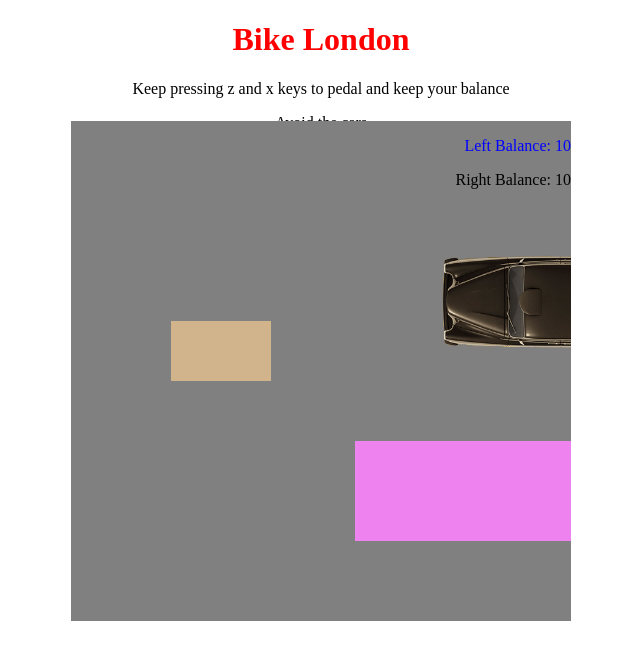
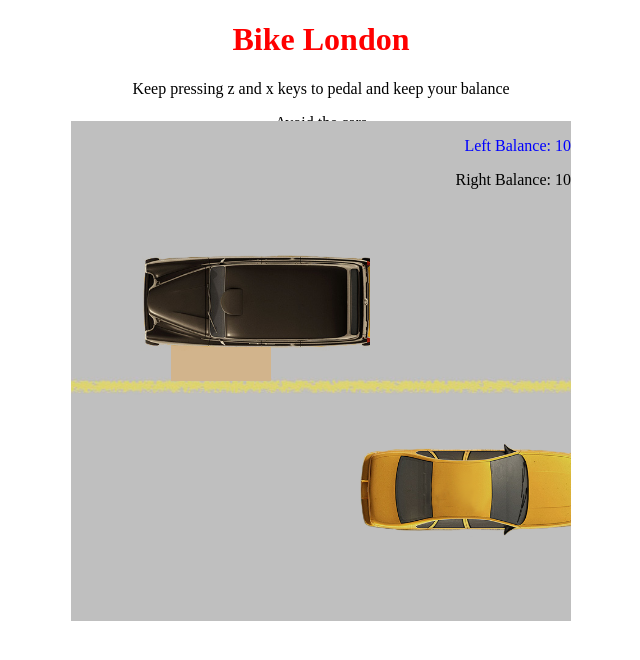
Before and after one commit to willcook4/BikeLondon, a PHP site: page / in a window 1280 px wide. Shown: the top 660 px of the page, without its empty margins (319-959 px from the left). Run offline with PHP 8.4, Linux system fonts and the light colour scheme; some libraries are stand-ins or nearby versions.

Commit message:
test road animation working

```diff
--- a/css/style.css
+++ b/css/style.css
@@ -64,17 +64,35 @@
   font-size:32px;
 }
 
+@-webkit-keyframes animateRoad {
+  0% {
+    background-position: -2000px 0;
+  }
+
+  99% {
+    background-position: -1000px 0;
+  }
+
+  100% {
+    background-position: 0 0;
+  }
+}
+
 .board {
   width: 500px;
   height: 500px;
   /*position: absolute;*/
   position: relative;
-  background-color: grey;
+  /*background-color: grey;*/
+  background-image: url("../images/bgtest3.jpg");
+  background-position:  -3000px 0;
+  -webkit-animation: animateRoad 5s infinite linear;
   margin: 0 auto;
   z-index: 10;
   display: none;
   overflow: hidden;
 }
+
 .board p {
   text-align: right;
 }
--- a/main.js
+++ b/main.js
@@ -79,7 +79,7 @@
       $( ".car[id*='bottomL']").css({'background-image': 'url("./images/greencar.png")',
                                 'top': '320px',
                                 'left': '-300px'});
-      $( ".car[id*='topL']").css({'background-color': 'violet',
+      $( ".car[id*='topL']").css({'background-image': 'url("./images/yellowcar.png")',
                                 'top': '320px',
                                 'left': '-300px'});
 
@@ -238,6 +238,7 @@
 // This stops the cars from driving over each other
 function moveCar(carToMove, lastCarMoved) {
   console.log(carToMove + " moving");
+  console.log(lastCarMoved + " lastCarMoved");
   // for (i=0; i < carsOnScreen.length; i++) {
     // console.log("Car: "+ carToMove + " is the car on the move...");
     if (carToMove.includes('top')) {
@@ -256,49 +257,75 @@
 
     // Else if both on the same row. Move one then the other.
     // To avoid collisions
-    } else if ((lastCarMoved.includes('top') && (carToMove.includes('top'))) &&
-      ((lastCarMoved.includes('L')) && (carToMove.includes('R')))) {
-        // console.log("waiting to move TopRCar, TopLCar in the way");
-        // Need to add a wait before moving the car...
-        setTimeout(function(){
-          actuallyMoveCar(carToMove);
-          // console.log("A");
-        },6000);
+    // } else if ((lastCarMoved.includes('top') && (carToMove.includes('top'))) &&
+    //   ((lastCarMoved.includes('L')) && (carToMove.includes('R')))) {
+    //     // console.log("waiting to move TopRCar, TopLCar in the way");
+    //     // Need to add a wait before moving the car...
+    //     setTimeout(function(){
+    //       actuallyMoveCar(carToMove);
+    //       // console.log("A");
+    //     },6000);
 
-    } else if ((lastCarMoved.includes('top') && (carToMove.includes('top'))) &&
-      ((lastCarMoved.includes('R')) && (carToMove.includes('L')))) {
-        // Need to add a wait before moving the car...
-        // console.log("waiting to move TopLCar, TopRCar in the way");
-        setTimeout(function(){
-          actuallyMoveCar(carToMove);
-          // console.log("B");
-        },6000);
+    // } else if ((lastCarMoved.includes('top') && (carToMove.includes('top'))) &&
+    //   ((lastCarMoved.includes('R')) && (carToMove.includes('L')))) {
+    //     // Need to add a wait before moving the car...
+    //     // console.log("waiting to move TopLCar, TopRCar in the way");
+    //     setTimeout(function(){
+    //       actuallyMoveCar(carToMove);
+    //       // console.log("B");
+    //     },6000);
 
-    } else if ((lastCarMoved.includes('bottom') && (carToMove.includes('bottom'))) &&
-      ((lastCarMoved.includes('L')) && (carToMove.includes('R')))) {
-        // Need to add a wait before moving the car...
-        // console.log("waiting to move BottomRCar, BottomLCar in the way");
-        setTimeout(function(){
-          actuallyMoveCar(carToMove);
-          // console.log("C");
-        },6000);
+    // } else if ((lastCarMoved.includes('bottom') && (carToMove.includes('bottom'))) &&
+    //   ((lastCarMoved.includes('L')) && (carToMove.includes('R')))) {
+    //     // Need to add a wait before moving the car...
+    //     // console.log("waiting to move BottomRCar, BottomLCar in the way");
+    //     setTimeout(function(){
+    //       actuallyMoveCar(carToMove);
+    //       // console.log("C");
+    //     },6000);
 
-    } else if ((lastCarMoved.includes('bottom') && (carToMove.includes('bottom'))) &&
-      ((lastCarMoved.includes('R')) && (carToMove.includes('L')))) {
-        // Need to add a wait before moving the car...
-        // console.log("waiting to move BottomLCar, BottomRCar in the way");
-        setTimeout(function(){
-          actuallyMoveCar(carToMove);
-          // console.log("D");
-        },6000);
+    // } else if ((lastCarMoved.includes('bottom') && (carToMove.includes('bottom'))) &&
+    //   ((lastCarMoved.includes('R')) && (carToMove.includes('L')))) {
+    //     // Need to add a wait before moving the car...
+    //     // console.log("waiting to move BottomLCar, BottomRCar in the way");
+    //     setTimeout(function(){
+    //       actuallyMoveCar(carToMove);
+    //       // console.log("D");
+    //     },6000);
 
     } else if (lastCarMoved === "") {
       // First lastCarMoved will be blank/empty
       // Just move the car
       actuallyMoveCar(carToMove);
       // console.log("E");
+
+    // Same row conflict
+    } else if ((lastCarMoved.includes("topL") && (carToMove.includes('bottomL')))) {
+      setTimeout(function(){
+        actuallyMoveCar(carToMove);
+      }, 6000);
+
+    // Same row conflict
+    } else if ((lastCarMoved.includes("bottomL") && (carToMove.includes('topL')))) {
+      setTimeout(function(){
+        actuallyMoveCar(carToMove);
+      }, 6000);
+
+    // Same row conflict
+    } else if ((lastCarMoved.includes("bottomR") && (carToMove.includes('topR')))) {
+      setTimeout(function(){
+        actuallyMoveCar(carToMove);
+      }, 6000);
+
+    // Same row conflict
+    } else if ((lastCarMoved.includes("topR") && (carToMove.includes('bottomR')))) {
+      setTimeout(function(){
+        actuallyMoveCar(carToMove);
+      }, 6000);
+
+    // Not a collision, just move the car
     } else {
-      // Not a collision, just move the car
+
       actuallyMoveCar(carToMove);
       // console.log("F");
     }
```
Also changed, not shown: images/bgtest.jpg (added), images/bgtest2.jpg (added), images/bgtest3.jpg (added), images/yellowcar.png.
